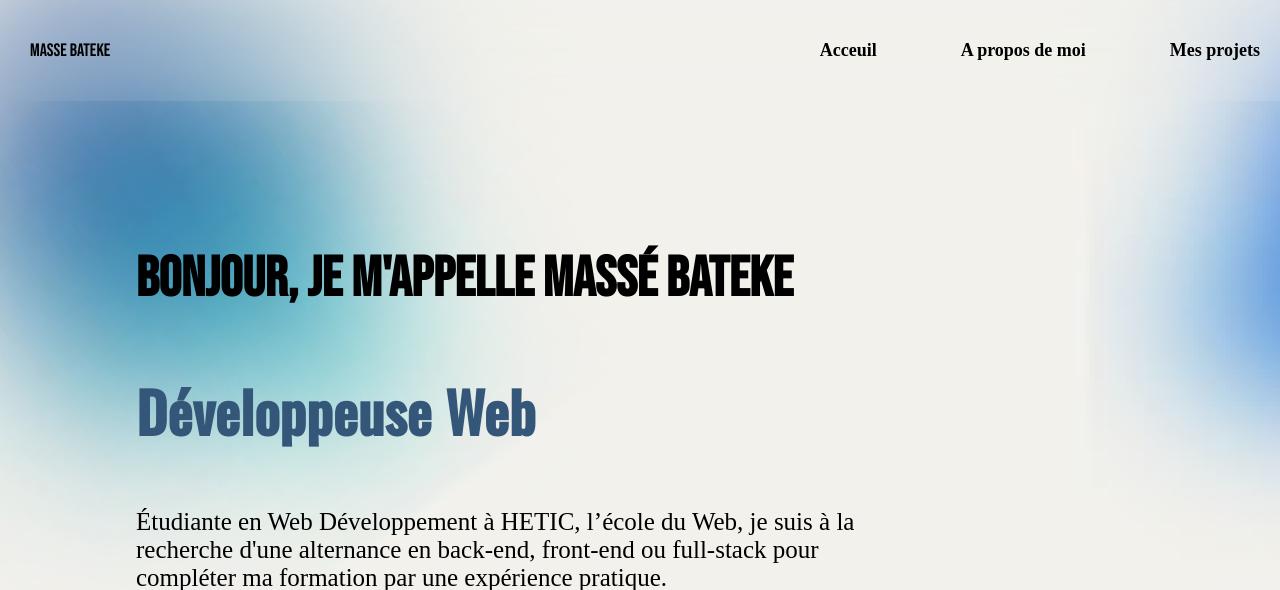
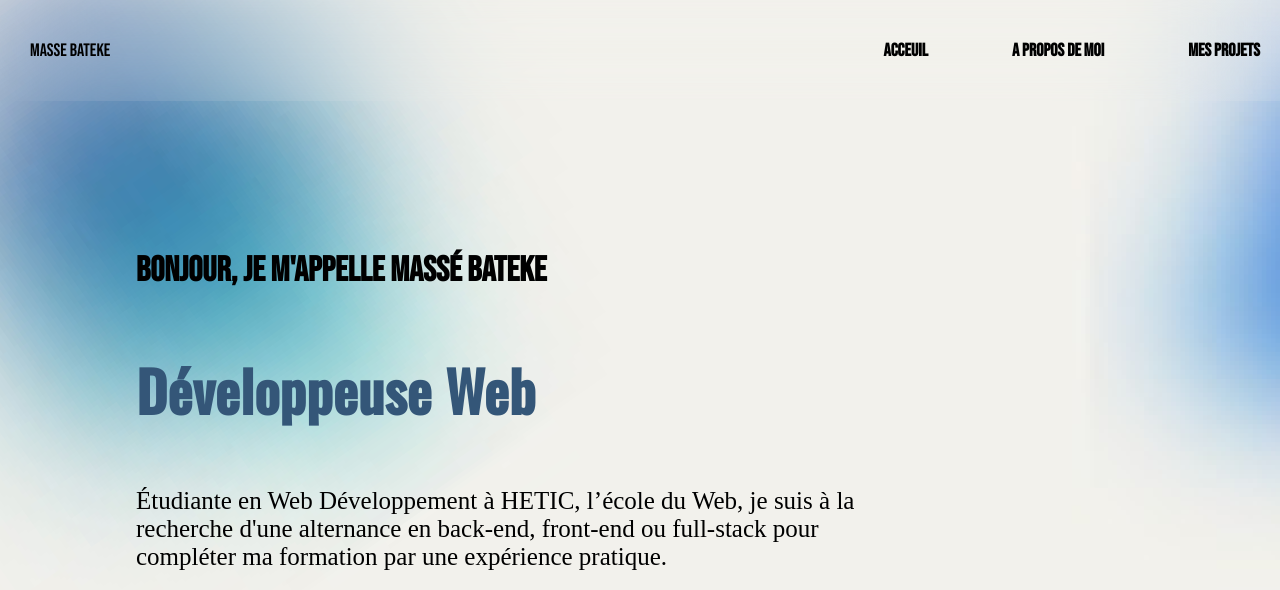
Before and after one commit to massebateke/mass-s-portfolio, a PHP site: page / in a window 1280 px wide. Shown: the top 590 px of the page. Run offline with PHP 8.4, Linux system fonts and the light colour scheme.

Commit message:
ajout jeux v8.4 test typo

```diff
--- a/style.css
+++ b/style.css
@@ -32,6 +32,7 @@ body{
 }
 
 .navbar a{
+    font-family: 'Bebas Neue', sans-serif;
     margin-left:30px;
     margin-right: 50px;
     font-size: 18px;
@@ -57,7 +58,7 @@ body{
 .descriptionAcceuil h1{
     font-family: 'Bebas Neue', sans-serif;
     position: relative ; /* dispaly = flex ??*/
-    font-size: 56px;
+    font-size: 35px;
 }
 
 .descriptionAcceuil h3{
```
